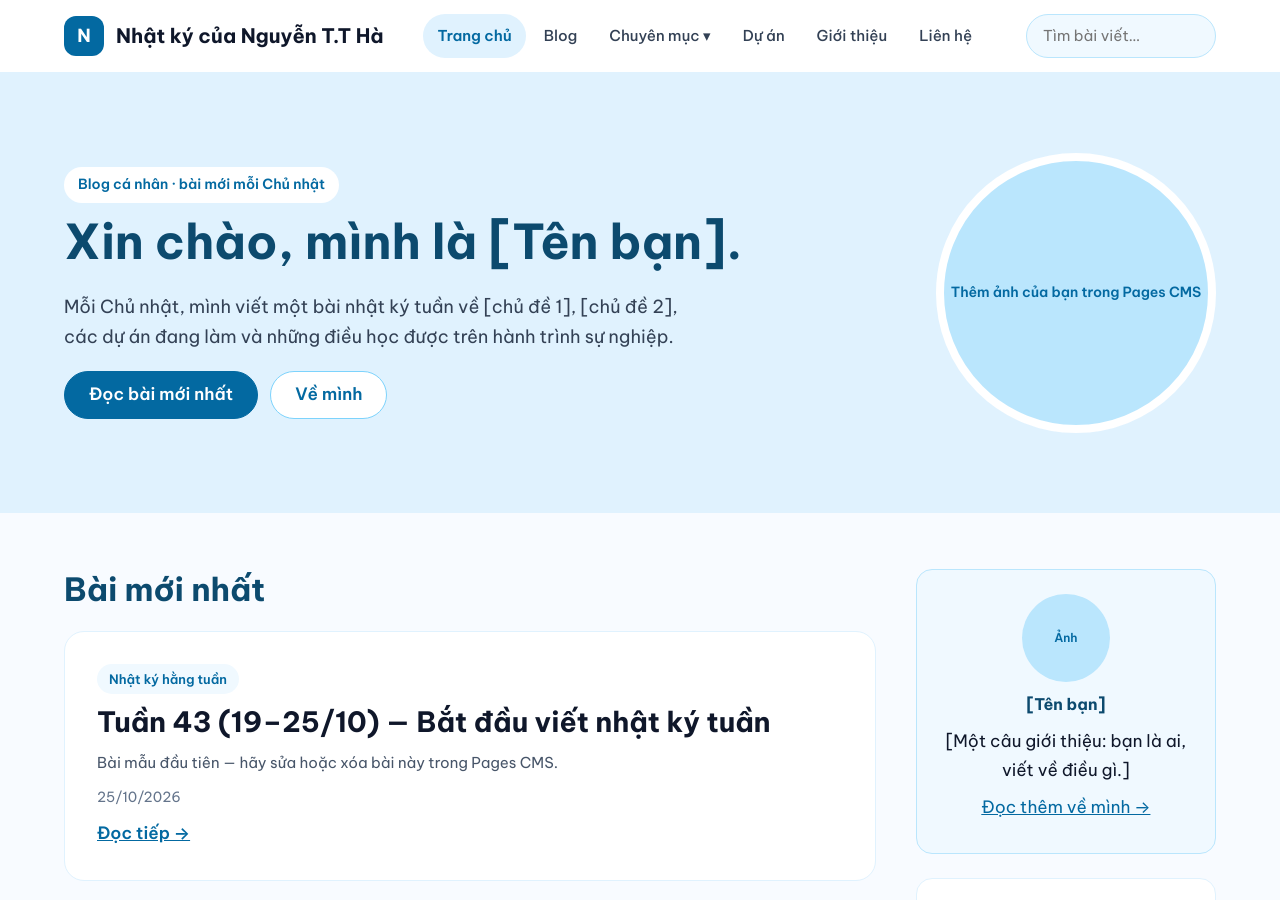
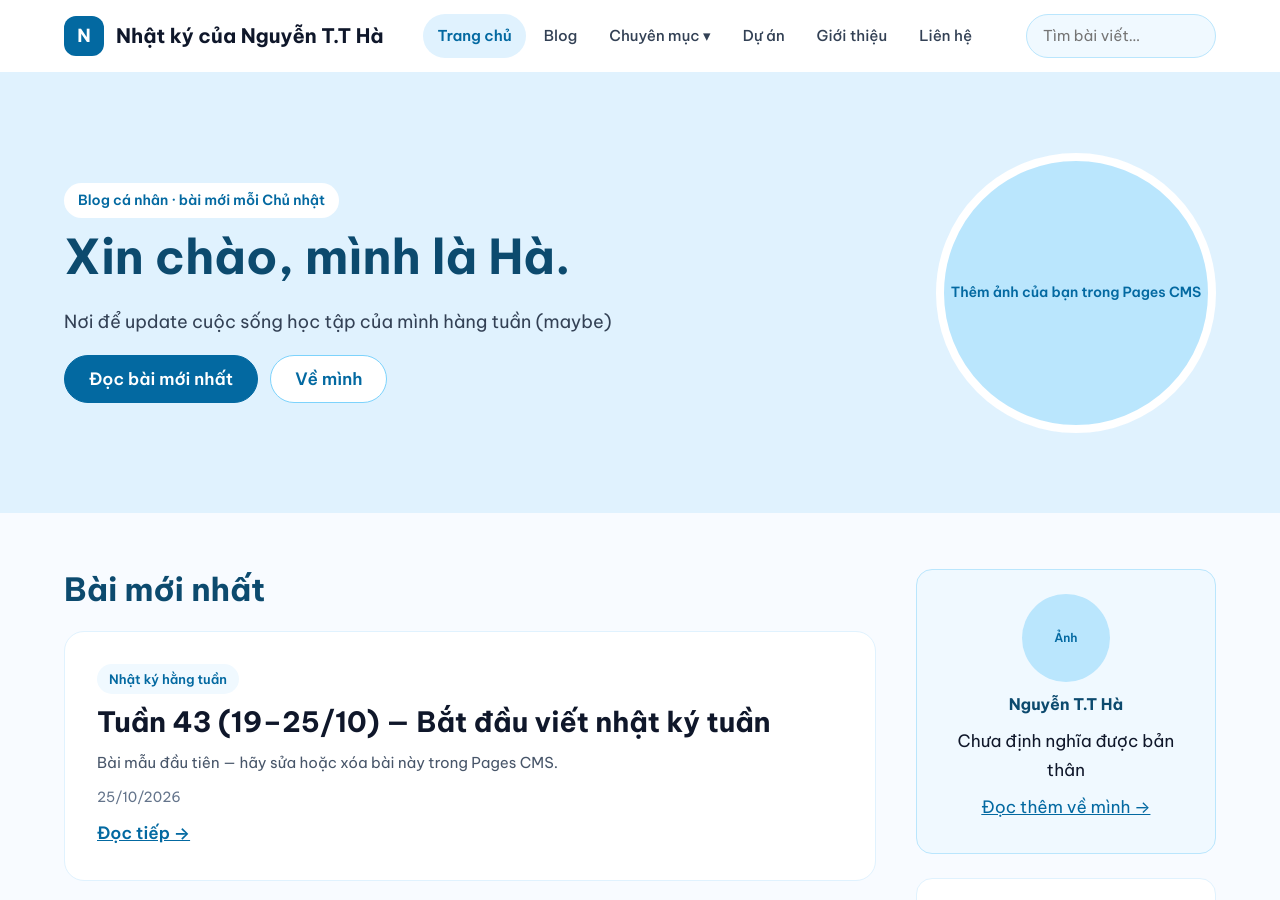
Before and after one commit to hanguyne/hanguyne.github.io, a Jekyll site: the page built from index.html, in a window 1280 px wide and 900 px high. Built offline with Jekyll 4.4.1, drawn with Linux system fonts in a browser that asks for light colours.

Commit message:
Update _data/site.yml (via Pages CMS)

```diff
--- a/_data/site.yml
+++ b/_data/site.yml
@@ -1,10 +1,6 @@
-# Thông tin hiển thị trên site — sửa được trong Pages CMS (mục "Thông tin của bạn").
-ten: "[Tên bạn]"
-gioi_thieu_ngan: "[Một câu giới thiệu: bạn là ai, viết về điều gì.]"
-hero_tieu_de: "Xin chào, mình là [Tên bạn]."
-hero_mo_ta: "Mỗi Chủ nhật, mình viết một bài nhật ký tuần về [chủ đề 1], [chủ đề 2], các dự án đang làm và những điều học được trên hành trình sự nghiệp."
-anh_dai_dien: ""
-email: ""
-facebook: ""
-linkedin: ""
-github: ""
+ten: Nguyễn T.T Hà
+gioi_thieu_ngan: Chưa định nghĩa được bản thân
+hero_tieu_de: Xin chào, mình là Hà.
+hero_mo_ta: Nơi để update cuộc sống học tập của mình hàng tuần (maybe)
+email: ha.thinguyen2205@gmail.com
+github: https://github.com/hanguyne
```
